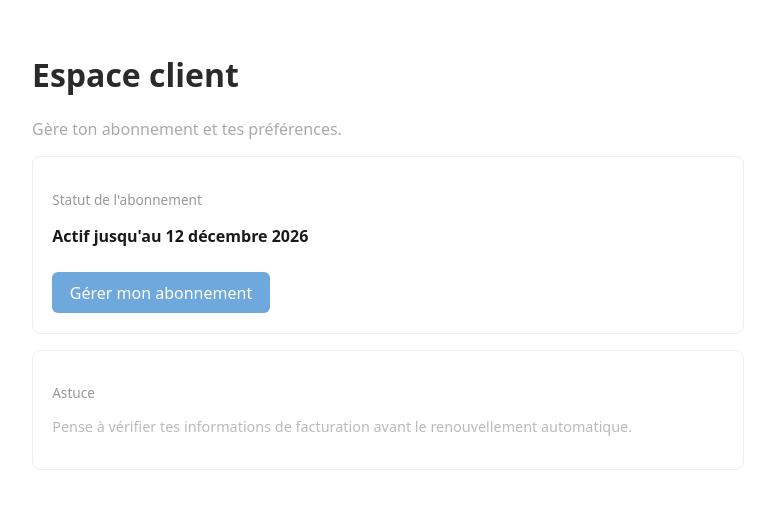
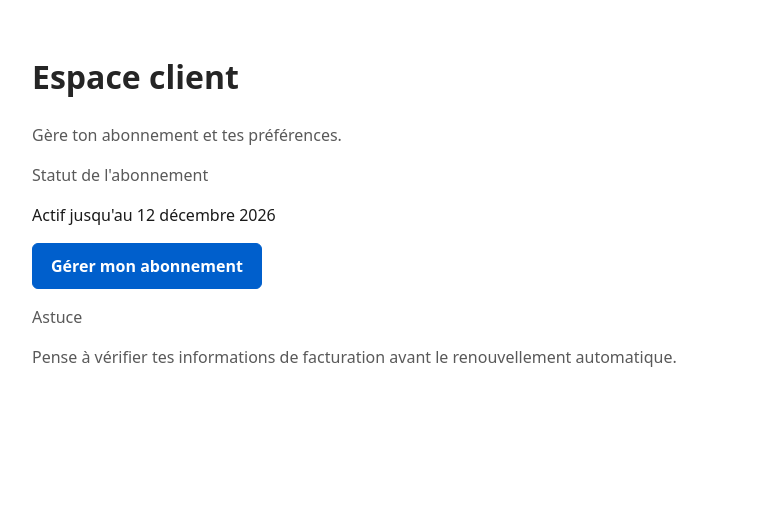
Before and after one commit to ynov-x-anthony/DERBES-Alexy_ally, a React (Vite) app: page / in a window 1280 px wide. Shown: the top 508 px of the page, without its empty margins (252-1027 px from the left). Built offline with nearby package versions, Linux system fonts and the light colour scheme.

Commit message:
Update App.css

```diff
--- a/src/App.css
+++ b/src/App.css
@@ -1,23 +1,190 @@
-.page { background: #ffffff; }
-h1 { color: #2a2a2a; }
-.subtitle { color: #aaaaaa; } /* trop clair : ~2.3:1 */
 
-.card {
-  border: 1px solid #eee;
-  border-radius: 8px;
-  padding: 1.2rem;
-  margin-bottom: 1rem;
+/* =========================================
+   QUÊTE 5 — CONTRASTES ET ACCESSIBILITÉ
+   ========================================= */
+
+/* Palette accessible */
+:root {
+  --color-text: #252525;
+  --color-text-secondary: #595959;
+  --color-background: #ffffff;
+  --color-primary: #005fcc;
+  --color-primary-hover: #004a9f;
+  --color-border: #767676;
+  --color-focus: #005fcc;
 }
-.label { color: #999999; font-size: .85rem; } /* ~2.8:1 */
-.value { color: #1a1a1a; font-weight: 600; }
-.hint { color: #bbbbbb; font-size: .9rem; } /* ~1.8:1 */
+
+/* Base générale */
+* {
+  box-sizing: border-box;
+}
+
+body {
+  margin: 0;
+  color: var(--color-text);
+  background-color: var(--color-background);
+  font-family: Arial, Helvetica, sans-serif;
+  line-height: 1.5;
+}
+
+/* Titres */
+h1,
+h2,
+h3,
+h4,
+h5,
+h6 {
+  color: var(--color-text);
+}
+
+/* =========================================
+   LES 3 TEXTES À CORRIGER
+   ========================================= */
+
+/* Sous-titre */
+.subtitle {
+  color: var(--color-text-secondary);
+}
+
+/* Libellés */
+.label {
+  color: var(--color-text-secondary);
+}
+
+/* Texte d'aide */
+.hint {
+  color: var(--color-text-secondary);
+}
+
+/* =========================================
+   BOUTON PRINCIPAL
+   ========================================= */
 
 .btn-primary {
-  background: #6fa8dc; /* bleu clair */
-  color: #ffffff;      /* texte blanc sur bleu clair : ~2.1:1 */
-  border: none;
-  padding: .6rem 1.1rem;
+  color: #ffffff;
+  background-color: var(--color-primary);
+  border: 1px solid var(--color-primary);
   border-radius: 6px;
-  margin-top: .6rem;
+  padding: 10px 18px;
+  font: inherit;
+  font-weight: 600;
   cursor: pointer;
+  transition: background-color 0.2s ease;
 }
+
+.btn-primary:hover {
+  color: #ffffff;
+  background-color: var(--color-primary-hover);
+  border-color: var(--color-primary-hover);
+}
+
+.btn-primary:disabled {
+  cursor: not-allowed;
+  opacity: 0.65;
+}
+
+/* =========================================
+   LIENS
+   ========================================= */
+
+a {
+  color: #005fcc;
+  text-decoration: underline;
+  text-underline-offset: 3px;
+}
+
+a:hover {
+  color: #004a9f;
+}
+
+/* =========================================
+   CHAMPS DE FORMULAIRE
+   ========================================= */
+
+input,
+textarea,
+select {
+  color: var(--color-text);
+  background-color: #ffffff;
+  border: 1px solid var(--color-border);
+  border-radius: 4px;
+  padding: 8px 10px;
+  font: inherit;
+}
+
+input::placeholder,
+textarea::placeholder {
+  color: var(--color-text-secondary);
+  opacity: 1;
+}
+
+label {
+  color: var(--color-text);
+}
+
+/* =========================================
+   FOCUS VISIBLE AU CLAVIER
+   Ne pas supprimer outline sans remplacement
+   ========================================= */
+
+:focus-visible {
+  outline: 3px solid var(--color-focus);
+  outline-offset: 3px;
+}
+
+/* =========================================
+   TABLEAUX
+   ========================================= */
+
+table {
+  border-collapse: collapse;
+  width: 100%;
+}
+
+th,
+td {
+  border: 1px solid var(--color-border);
+  padding: 8px 12px;
+  text-align: left;
+}
+
+th {
+  color: var(--color-text);
+  background-color: #f2f2f2;
+}
+
+/* =========================================
+   SKIP LINK
+   ========================================= */
+
+.skip-link {
+  position: absolute;
+  top: -100px;
+  left: 16px;
+  z-index: 9999;
+  padding: 12px 16px;
+  color: #005fcc;
+  background-color: #ffffff;
+  border: 2px solid #005fcc;
+  border-radius: 4px;
+  font-weight: 700;
+}
+
+.skip-link:focus {
+  top: 16px;
+}
+
+/* =========================================
+   PRÉFÉRENCE DE MOUVEMENT RÉDUIT
+   ========================================= */
+
+@media (prefers-reduced-motion: reduce) {
+  *,
+  *::before,
+  *::after {
+    scroll-behavior: auto !important;
+    animation-duration: 0.01ms !important;
+    animation-iteration-count: 1 !important;
+    transition-duration: 0.01ms !important;
+  }
+}
```
